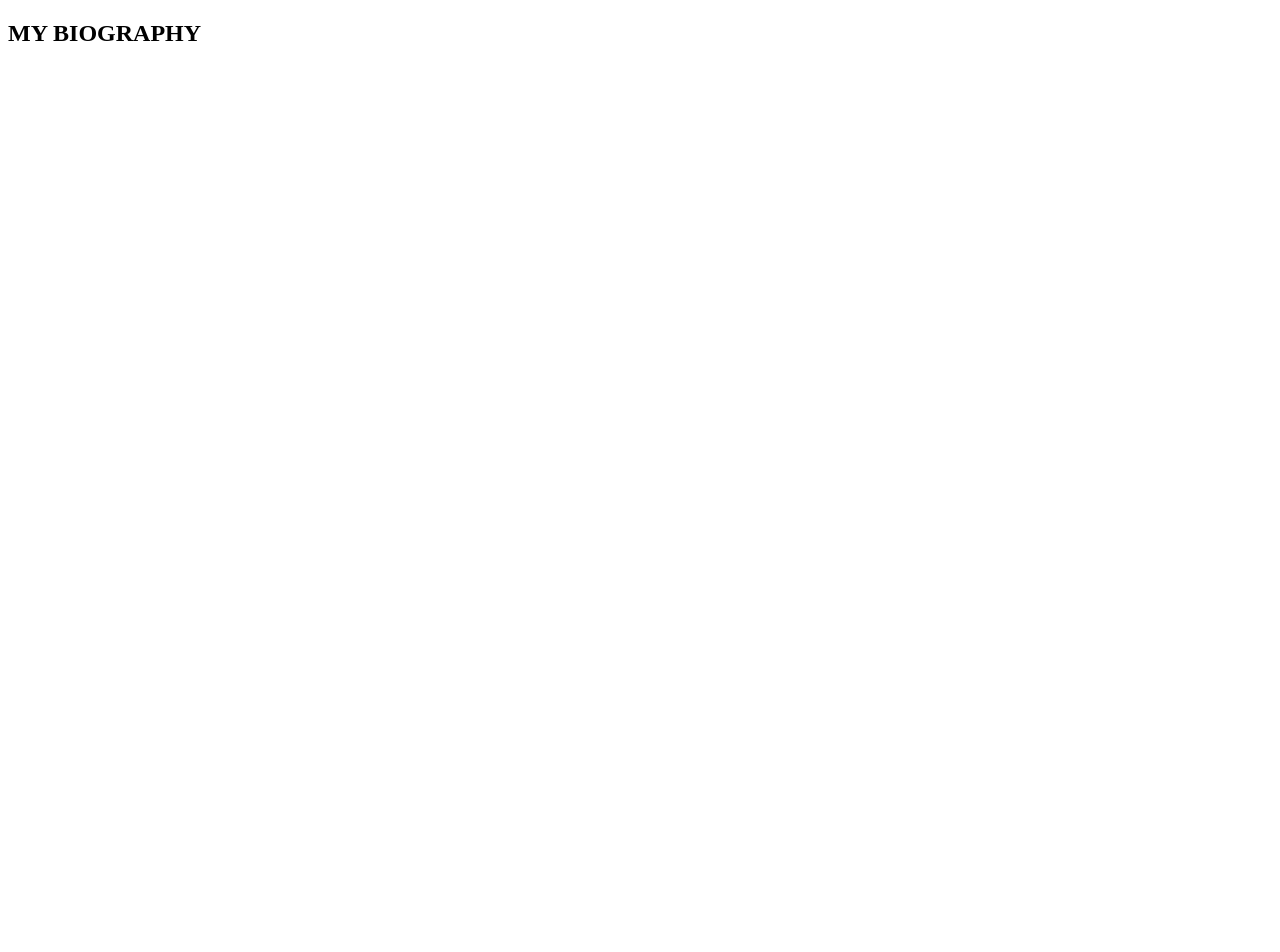
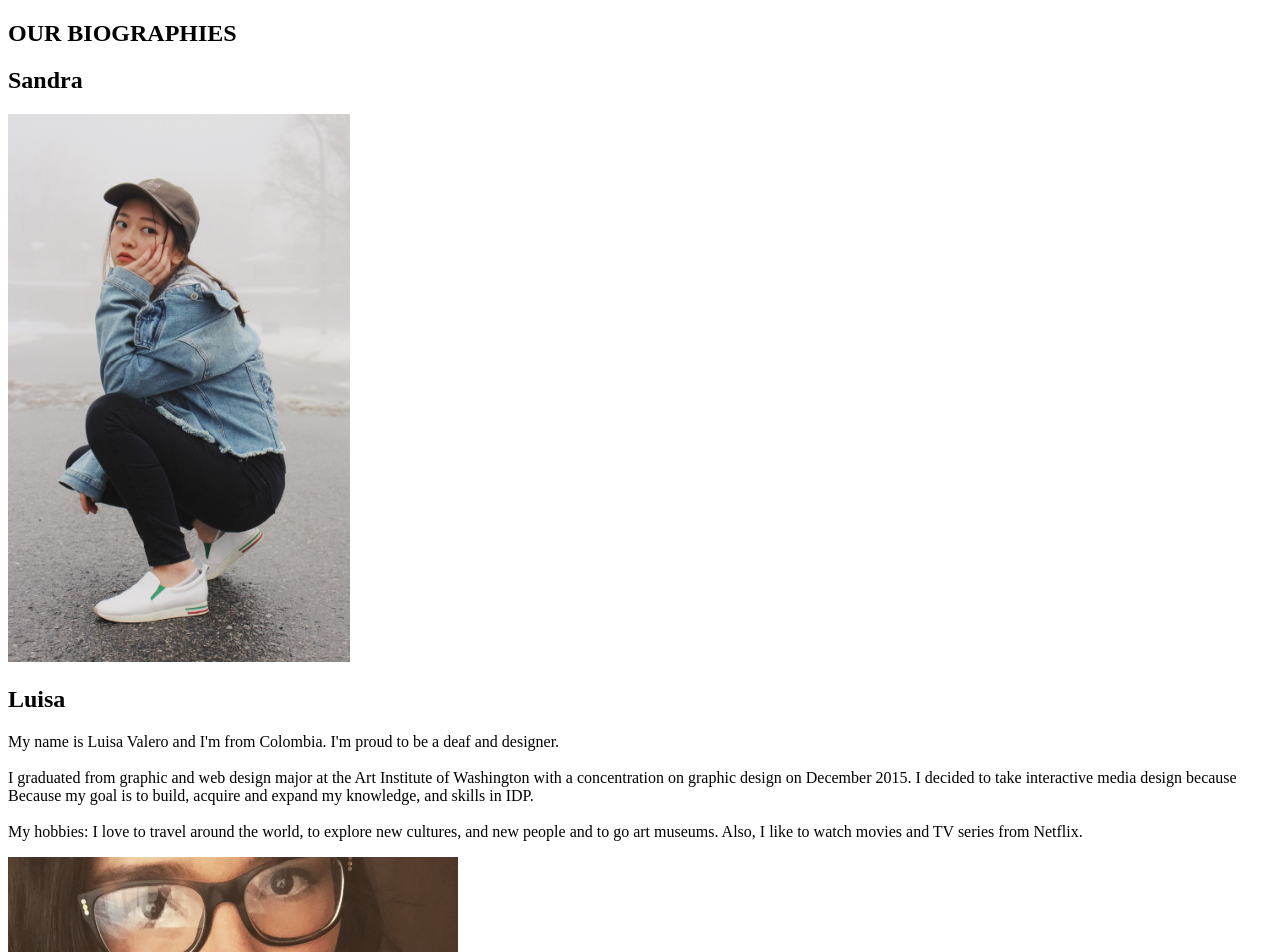
Before and after one commit to Sandra3dra/Tsao_Sandra_Valero_Luisa_HW1, a plain HTML site: page index.html in a window 1280 px wide. Shown: the top 952 px of the page. Before the commit the page ends 800 px from the top, so only its background shows below. Drawn offline with Linux system fonts and the light colour scheme.

Commit message:
Luisa did some awesome work

```diff
--- a/index.html
+++ b/index.html
@@ -5,11 +5,34 @@
 		<title>2 Design</title>
 	</head>
 	<body>
-		<!-- we can just change this part -->
+		<!-- Sandra's biography -->
 		<section>
-			<h1>MY BIOGRAPHY</h1>
+			<h1>OUR BIOGRAPHIES<H2>
+			<h2>Sandra</h2>
+
+			<!-- don't forget to add your biography-->
 			<p></p>
 		</section>
 
+		<!-- Sandra's picture -->
+
+		<div>
+        <img src="images/sandra.jpg" alt="Sandra's picture" width= "342" height="548">
+        </div>
+
+		<!-- Luisa's biography-->
+		<section>
+			<h2>Luisa</h2>
+			<p> My name is Luisa Valero and I'm from Colombia. I'm proud to be a deaf and designer.<br><br>
+
+		    I graduated from graphic and web design major at the Art Institute of Washington with a concentration on graphic design on December 2015. I decided to take interactive media design because Because my goal is to build, acquire and expand my knowledge, and skills in IDP. <br><br>
+
+		    My hobbies: I love to travel around the world, to explore new cultures, and new people and to go art museums. Also, I like to watch movies and TV series from Netflix.
+			 </p>
+		</section>
+       <!-- Luisa's picture-->
+		<div>
+        <img src="images/luisa.jpg" alt="luisa's picture" width= "450" height="552">
+        </div>
 	</body>
 </html>
```
